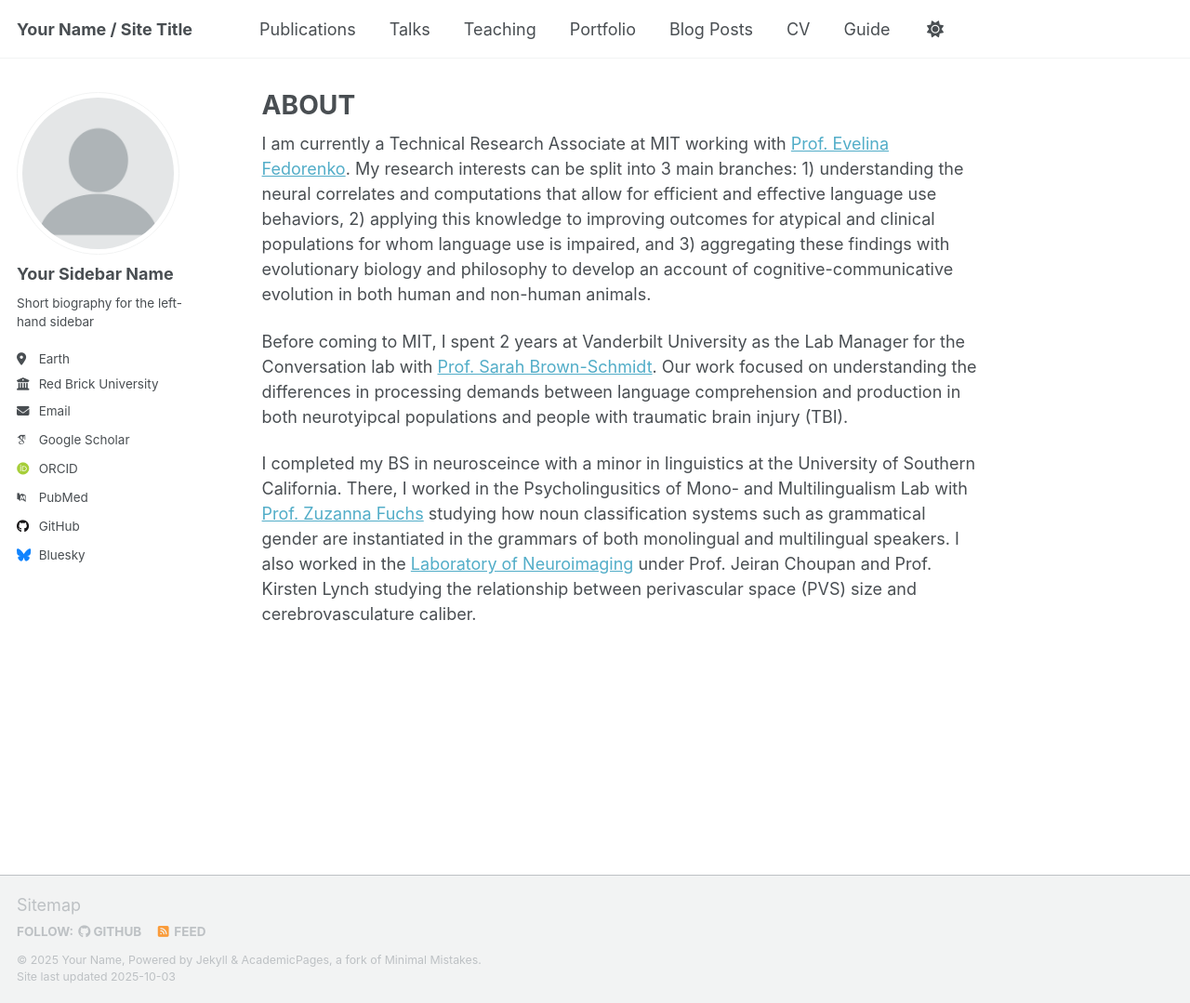
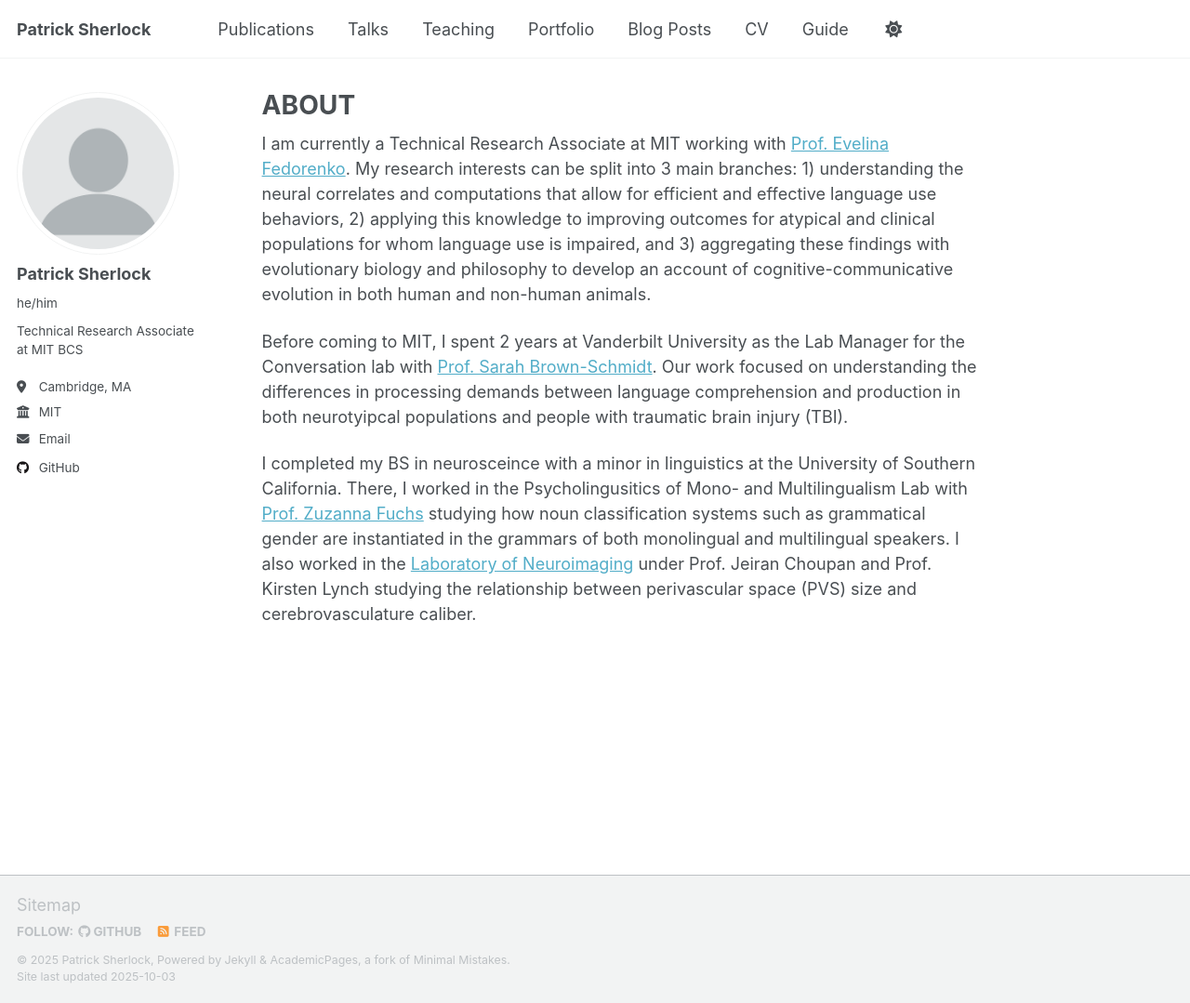
Before and after one commit to patricksherlock/patricksherlock.github.io, a Jekyll site: the page built from _pages/about.md, in a window 1280 px wide and 1079 px high. Shown: the whole window at 93% size. Built offline with Jekyll 4.4.1, drawn with Linux system fonts in a browser that asks for light colours; some web fonts are replaced; a script that is not in the unit is left out.

Commit message:
Update _config.yml

```diff
--- a/_config.yml
+++ b/_config.yml
@@ -9,14 +9,14 @@
 # Basic Site Settings
 locale                   : "en-US"
 site_theme               : "default" # Currently available options are "default", "air"
-title                    : "Your Name / Site Title"
+title                    : "Patrick Sherlock"
 title_separator          : "-"
-name                     : &name "Your Name"
+name                     : &name "Patrick Sherlock"
 description              : &description "Your Name's academic portfolio"   # Update this with a general description of your site, this is the default if not overridden by a page
-url                      : https://academicpages.github.io # The base hostname & protocol for your site e.g. "https://[your GitHub username].github.io",
+url                      : https://patricksherlock.github.io # The base hostname & protocol for your site e.g. "https://[your GitHub username].github.io",
                                                            # or if you already have some other page hosted on Github then use "https://[your GitHub username].github.io/[Your Repo Name]"
 baseurl                  : "" # the subpath of your site, e.g. "/blog"
-repository               : "academicpages/academicpages.github.io"
+repository               : "patricksherlock/patricksherlock.github.io"
 
 # Site Author - The following control what appear as part of the author content on the side bar.
 #               If a field is blank the icon and link will not appear, otherwise it will be shown.
@@ -24,23 +24,23 @@ repository               : "academicpages/academicpages.github.io"
 author:
   # Biographic information
   avatar           : "profile.png"
-  name             : "Your Sidebar Name"
-  pronouns         : # example: "she/her"
-  bio              : "Short biography for the left-hand sidebar"
-  location         : "Earth"
-  employer         : "Red Brick University"
+  name             : "Patrick Sherlock"
+  pronouns         : "he/him"
+  bio              : "Technical Research Associate at MIT BCS"
+  location         : "Cambridge, MA"
+  employer         : "MIT"
   uri              : # URL
-  email            : "none@example.org"
+  email            : "psher@mit.edu"
 
   # Academic websites
   academia         : # URL
   arxiv            : # URL - Update with the correct link to your profile
-  googlescholar    : "https://scholar.google.com/citations?user=PS_CX0AAAAAJ"
+  googlescholar    : # "https://scholar.google.com/citations?user=PS_CX0AAAAAJ"
   inspire-hep      : # URL
   impactstory      : # URL
-  orcid            : "http://orcid.org/yourorcidurl"
+  orcid            : # "http://orcid.org/yourorcidurl"
   semantic         : # URL
-  pubmed           : "https://www.ncbi.nlm.nih.gov/pubmed/?term=john+snow"
+  pubmed           : # "https://www.ncbi.nlm.nih.gov/pubmed/?term=john+snow"
   researchgate     : # URL
   scopus           : # URL
 
@@ -48,13 +48,13 @@ author:
   bitbucket        : # Username - Update with your username on the site
   codepen          : # Username
   dribbble         : # Username
-  github           : "academicpages"
+  github           : "patricksherlock"
   kaggle           : # Username
   stackoverflow    : # User number or user number and name (i.e., use "1" or "1/jeff-atwood")
 
   # Social media
   artstation       : # Username
-  bluesky          : "bsky.app" # Replace this with you Bluesky username
+  bluesky          : # "bsky.app" # Replace this with you Bluesky username
   facebook         : # Username
   flickr           : # Username
   foursquare       : # Username
```
